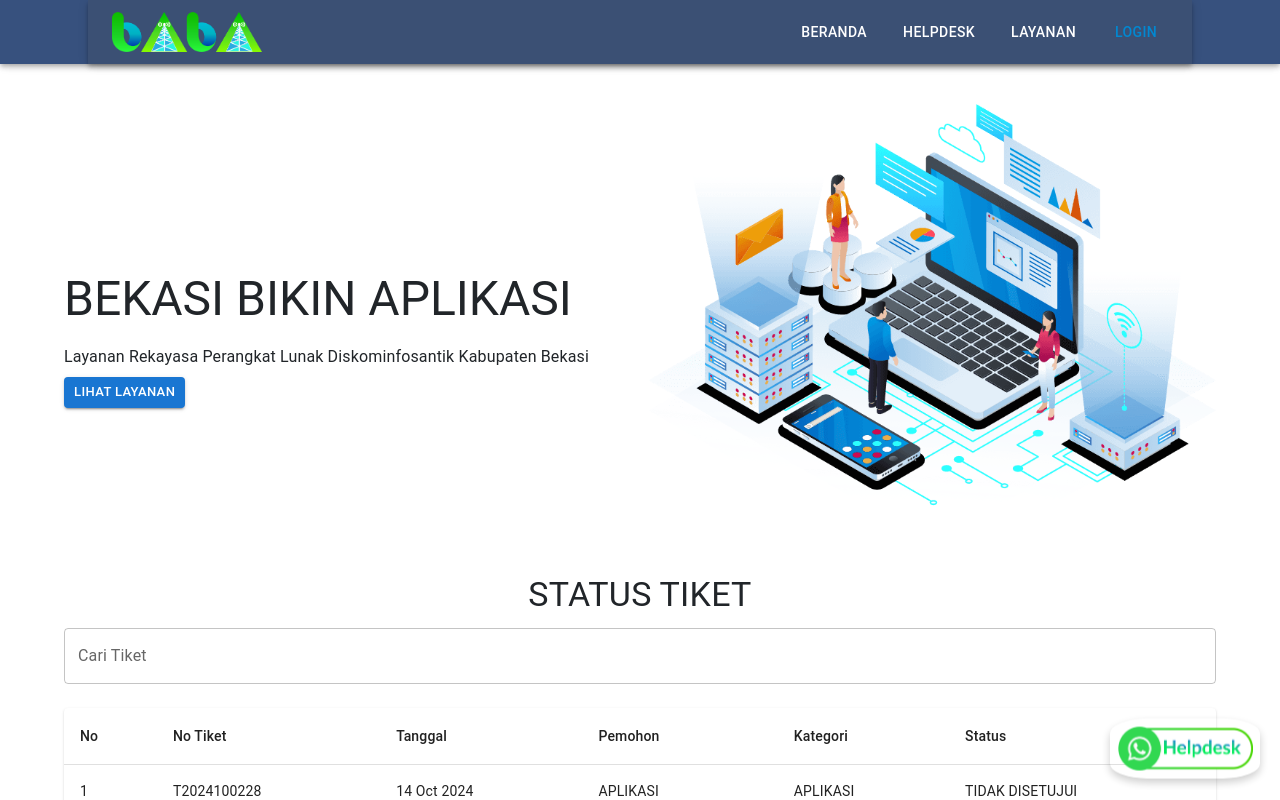
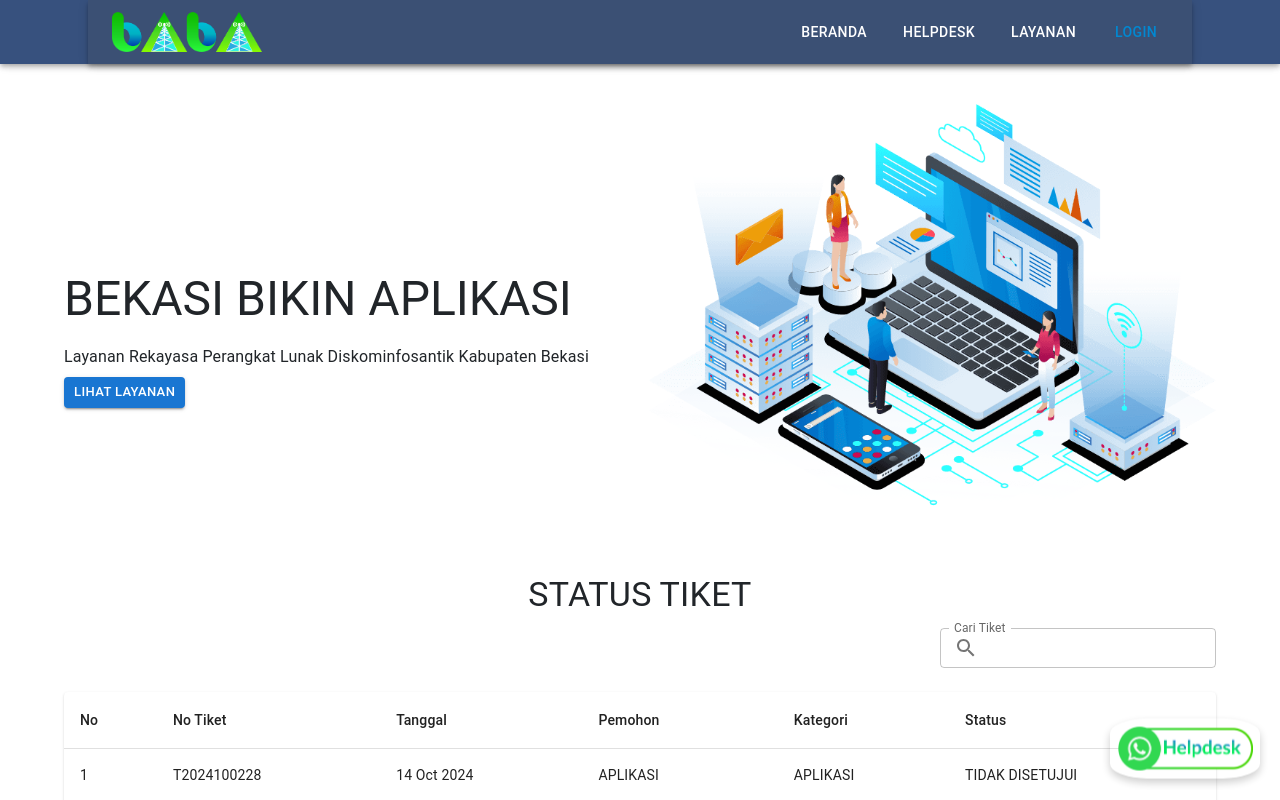
Before and after one commit to MuhArifyanto/baba_fronend, a React (Vite) app: page / in a window 1280 px wide. Shown: the top 800 px of the page. Built offline with nearby package versions, Linux system fonts and the light colour scheme.

Commit message:
Perbaikan grid

```diff
--- a/src/components/page/public/HomePage/component/HpTicketTable.tsx
+++ b/src/components/page/public/HomePage/component/HpTicketTable.tsx
@@ -9,8 +9,12 @@ import {
   TableRow,
   Paper,
   TextField,
+  InputAdornment,
+
 } from '@mui/material';
+import SearchIcon from '@mui/icons-material/Search';
 import ReactPaginate from 'react-paginate';
+import Grid  from '@mui/material/Grid2';
 
 type Tiket = {
     no: number;
@@ -52,13 +56,25 @@ const HpTicketTable = ({ tiketData, rowsPerPage }: TicketTableProps) => {
         <Typography variant="h4" align="center" gutterBottom>
             STATUS TIKET
         </Typography>
+        <Grid container spacing={2} columns={12}>
+            <Grid size={{xs:6, md:3}} offset={{xs:'auto', md: 'auto' }}>
                 <TextField
                     label="Cari Tiket"
                     variant="outlined"
                     value={searchTerm}
+                    size='small'
                     onChange={handleSearchChange}
                     sx={{ mb: 3, width: '100%' }}
+                    InputProps={{
+                        startAdornment: (
+                            <InputAdornment position="start">
+                            <SearchIcon />
+                            </InputAdornment>
+                        ),
+                    }}
                 />
+            </Grid>
+        </Grid>
         <TableContainer component={Paper} sx={{ mb: 5 }}>
             <Table>
             <TableHead>
```
Lines whose indentation alone changed are shown as unchanged.
